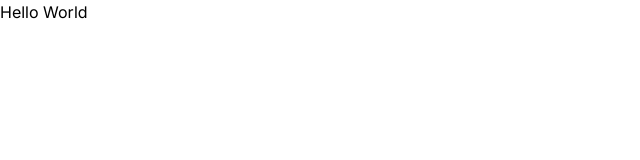
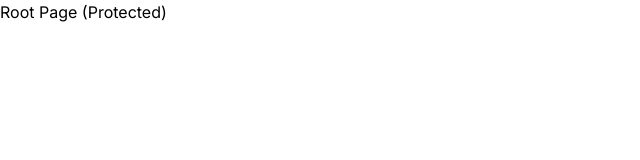
Before and after one commit to BDunnCode/aisqlfullstack, a Next.js app: page / in a window 1280 px wide. Shown: the top 160 px of the page, without its empty margins (0-640 px from the left). Built offline with nearby package versions, Linux system fonts and the light colour scheme.

Commit message:
clerk set-up

```diff
--- /dev/null
+++ b/app/(auth)/(routes)/sign-in/[[...sign-up]]/page.tsx
@@ -0,0 +1,5 @@
+import { SignUp } from "@clerk/nextjs";
+
+export default function Page() {
+  return <SignUp />;
+}
--- /dev/null
+++ b/app/(auth)/(routes)/sign-up/[[...sign-in]]/page.tsx
@@ -0,0 +1,5 @@
+import { SignIn } from "@clerk/nextjs";
+
+export default function Page() {
+  return <SignIn />;
+}
--- /dev/null
+++ b/app/(root)/(routes)/page.tsx
@@ -0,0 +1,11 @@
+const RootPage = () => {
+  return (
+    <div>
+      Root Page (Protected)
+      {/* Meaning this should be protected by authentication.
+      Only logged in users should see this page*/}
+    </div>
+  )
+}
+
+export default RootPage
--- a/app/globals.css
+++ b/app/globals.css
@@ -1,3 +1,9 @@
 @tailwind base;
 @tailwind components;
 @tailwind utilities;
+
+html,
+body,
+:root {
+  height: 100%;
+}
--- a/app/layout.tsx
+++ b/app/layout.tsx
@@ -1,4 +1,5 @@
 import type { Metadata } from "next";
+import { ClerkProvider } from '@clerk/nextjs'
 import { Inter } from "next/font/google";
 import "./globals.css";
 
@@ -15,8 +16,10 @@ export default function RootLayout({
   children: React.ReactNode;
 }>) {
   return (
+  <ClerkProvider>
     <html lang="en">
       <body className={inter.className}>{children}</body>
     </html>
+  </ClerkProvider>
   );
 }
--- a/app/page.tsx
+++ /dev/null
@@ -1,9 +0,0 @@
-export default function Home() {
-    return (
-    <div>
-      <p>
-        Hello World
-      </p>
-    </div>
-  );
-}
--- a/package.json
+++ b/package.json
@@ -9,6 +9,7 @@
     "lint": "next lint"
   },
   "dependencies": {
+    "@clerk/nextjs": "^4.29.8",
     "class-variance-authority": "^0.7.0",
     "clsx": "^2.1.0",
     "lucide-react": "^0.343.0",
```
Also changed, not shown: middleware.ts (added, +16 -0 lines), 2 other files (tests, documents, lock files or other folders).
